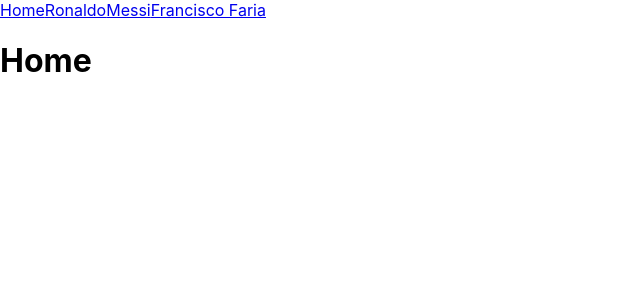
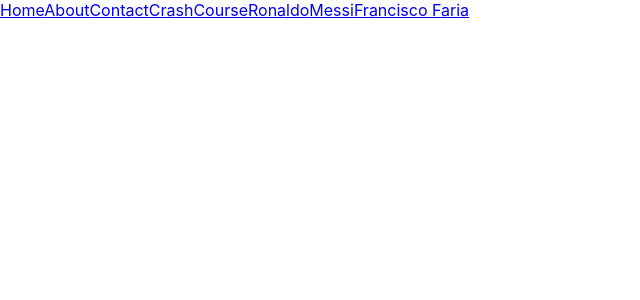
Before and after one commit to sirKavics/first-react-app, a React (Create React App) app: page / in a window 1280 px wide. Shown: the top 300 px of the page, without its empty margins (0-640 px from the left). Built offline with nearby package versions, Linux system fonts and the light colour scheme.

Commit message:
api integration

```diff
--- a/src/App.jsx
+++ b/src/App.jsx
@@ -5,6 +5,7 @@
 import Contact from './Pages/Contact';
 import Nav from './Components/Nav.jsx';
 import Users from './Pages/Users.jsx';
+import CrashCourse from './Pages/CrashCourse.jsx';
 
 function App() {
 
@@ -13,7 +14,10 @@
       <Router>
         <Nav />
         <Routes>
-          <Route path="/" element={<Home />} />
+          <Route path="/Home" element={<Home />} />
+          <Route path="/About" element={<About />} />
+          <Route path="/Contact" element={<Contact />} />
+          <Route path="/CrashCourse" element={<CrashCourse />} />
           <Route path="/users/:username" element={<Users />}/>
         </Routes>
       </Router>
--- a/src/Components/Nav.jsx
+++ b/src/Components/Nav.jsx
@@ -4,6 +4,9 @@
     return (
         <nav>
           <Link to="/Home">Home</Link>
+          <Link to="/About">About</Link>
+          <Link to="/Contact">Contact</Link>
+          <Link to="/CrashCourse">CrashCourse</Link>
           <Link to="/users/ronaldo">Ronaldo</Link>
           <Link to="/users/messi">Messi</Link>
           <Link to="/users/francicoalfaria">Francisco Faria</Link>
--- a/src/Pages/Home.jsx
+++ b/src/Pages/Home.jsx
@@ -1,5 +1,11 @@
+import React, { useEffect } from 'react'
+// import axios from 'axios'
+
 function Home() {
-    return <h1>Home</h1>
+//     useEffect(() => {
+//        axios.get("https://jsonplaceholder.typicode.com/users")
+//     }, [])
+//     return <h1>Home</h1>
 }
 
 export default Home;
--- a/src/Pages/Users.jsx
+++ b/src/Pages/Users.jsx
@@ -1,9 +1,10 @@
 import { useParams } from 'react-router-dom';
 
 function Users() {
+    console.log(useParams())
     const { username } = useParams()
 
-    return <h1>{username}</h1>
+    return <h1>{ username }</h1>
 }
 
 export default Users;
```
Also changed, not shown: src/Pages/CrashCourse.jsx (renamed from src/Pages/Crash Course.jsx, +4 -4 lines).
